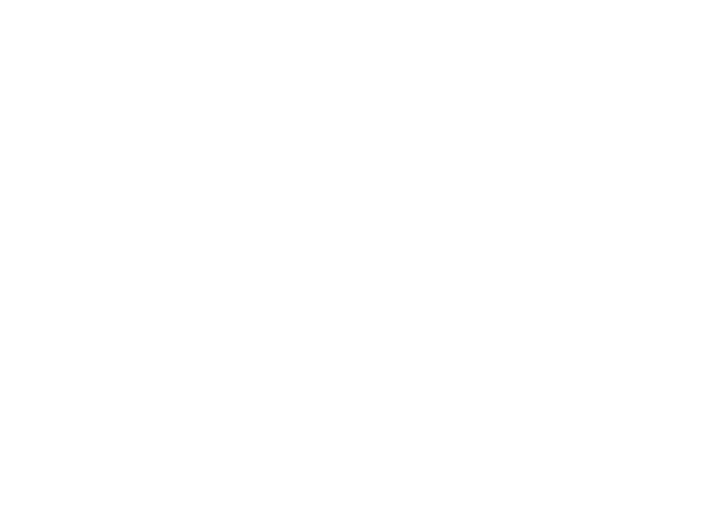
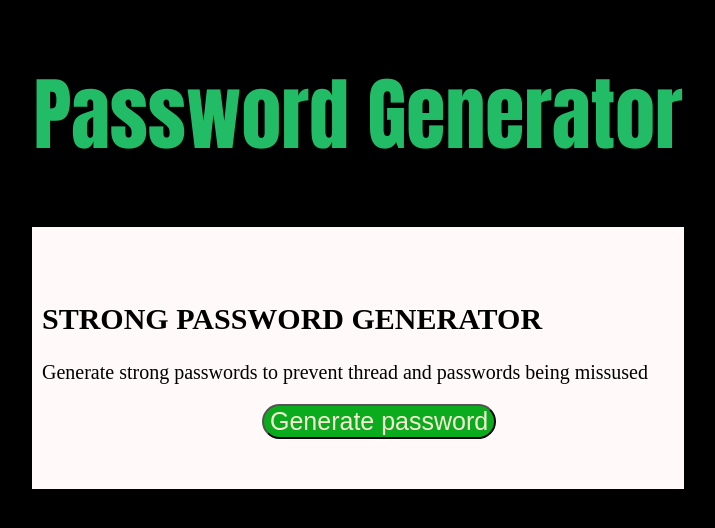
Before and after one commit to avash04/password-generator, a plain HTML site: page index.html in a window 1280 px wide. Shown: the whole page, without its empty margins (282-997 px from the left). Drawn offline with Linux system fonts and the light colour scheme.

Commit message:
css coloring

```diff
--- a/index.html
+++ b/index.html
@@ -3,9 +3,18 @@
 <head>
     <meta charset="UTF-8">
     <meta name="viewport" content="width=device-width, initial-scale=1.0">
+    <link rel="stylesheet" href="style.css">
     <title>Document</title>
 </head>
 <body>
+    <h1>Password Generator</h1>
+    <main>
+        <h2 >STRONG PASSWORD GENERATOR</h2>
+        <p> Generate strong passwords to prevent thread and passwords being missused</p>
+
+        <button>Generate password</button>
+
+    </main>
     <script src="main.js"></script>
 </body>
 </html>
--- a/style.css
+++ b/style.css
@@ -0,0 +1,26 @@
+h1{
+    text-align: center;
+    font-family:Impact, Haettenschweiler, 'Arial Narrow Bold', sans-serif;
+    color: rgb(34, 188, 103);
+    font-size: 80px;
+}
+body{
+    background-color: black;
+}
+main{
+     background-color: rgb(255, 249, 249);
+     font-size: 20px;;
+    width: 50%;
+    height: 70%;
+   margin: auto;
+   padding: 50px 10px;
+}
+
+button{
+    font-size: 25px;
+    border-radius: 20px;
+    text-align: center;
+    background-color: rgb(10, 172, 29);
+    color: antiquewhite;
+    margin-left: 220px;
+}
```
